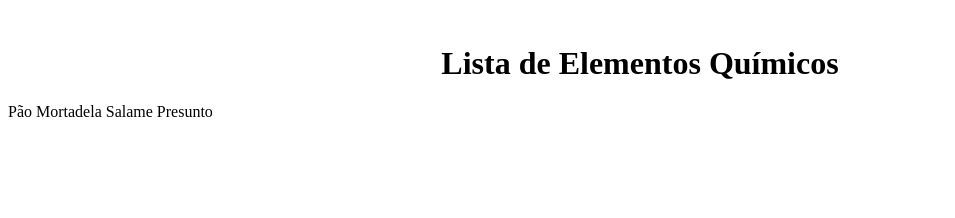
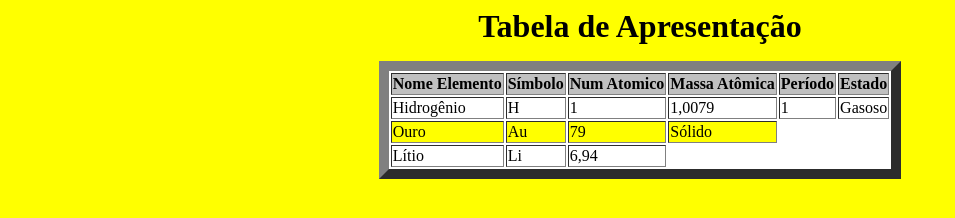
Before and after one commit to MusgoNato/AULA-OMAR, a plain HTML site: page teste.html in a window 1280 px wide. Shown: the whole page, without its empty margins (0-955 px from the left). Drawn offline with Linux system fonts and the light colour scheme.

Commit message:
Descrição
Consegui criar a tabela de acordo com a do professor

```diff
--- a/teste.html
+++ b/teste.html
@@ -1,13 +1,47 @@
 <html>
-    <body>
-        <h1 align="center"><br> Lista de Elementos Químicos</h1>
-        <tr
-        <font face="Time New Roman" size="6">
-        <th>Pão</th>
-        <th>Mortadela</th>
-        <th>Salame</th>
-        <th>Presunto</th>
-        </font>
-        </tr>
+    <!--Colore o background em amarelo-->
+    <body bgcolor="yellow">
+        <!--O paragrafo abaixo é alinhado ao centro, depois a fonte e formatada com o tamanho desejado e na cor desejada tambem-->
+        <!--Depois é colocado em negrito todo o texto com o <b>-->
+        <p align="center"><font face="Times New Roman" size="6" color="black"><b>Tabela de Apresentação</b></font></p>
+        <!--Toda a tabela abaixo é centralizada-->
+        <center>
+            <!--É criada uma tabela-->
+            <table border="10" bgcolor="white">
+                <!--Tr siginifica table row, ou seja, é criada uma linha na tabela-->
+                <tr bgcolor="silver">
+                    <!--Th siginifica celulas cabeçalho, seriam as primerias celulas encontradas na tabela-->
+                    <th>Nome Elemento</th>
+                    <th>Símbolo</th>
+                    <th>Num Atomico</th>
+                    <th>Massa Atômica</th>
+                    <th>Período</th>
+                    <th>Estado</th>
+                </tr>
+                <!--Cada tr é adicionada uma nova linha na tabela-->
+                <tr>
+                    <!--TD significa table data, ou seja, os dados da tabela-->
+                    <td>Hidrogênio</td>
+                    <td>H</td>
+                    <td>1</td>
+                    <td>1,0079</td>
+                    <td>1</td>
+                    <td>Gasoso</td>
+                </tr>
+                <!--Adicionando mais uma linha para minha tabela-->
+                <tr bgcolor="yellow">
+                    <!--Adicionando as linhas de dados da tabela-->
+                    <td>Ouro</td>
+                    <td>Au</td>
+                    <td>79</td>
+                    <td>Sólido</td>
+                </tr>
+                <tr>
+                    <td>Lítio</td>
+                    <td>Li</td>
+                    <td>6,94</td>
+                </tr>
+            </table>
+        </center>
     </body>
 </html>
```
